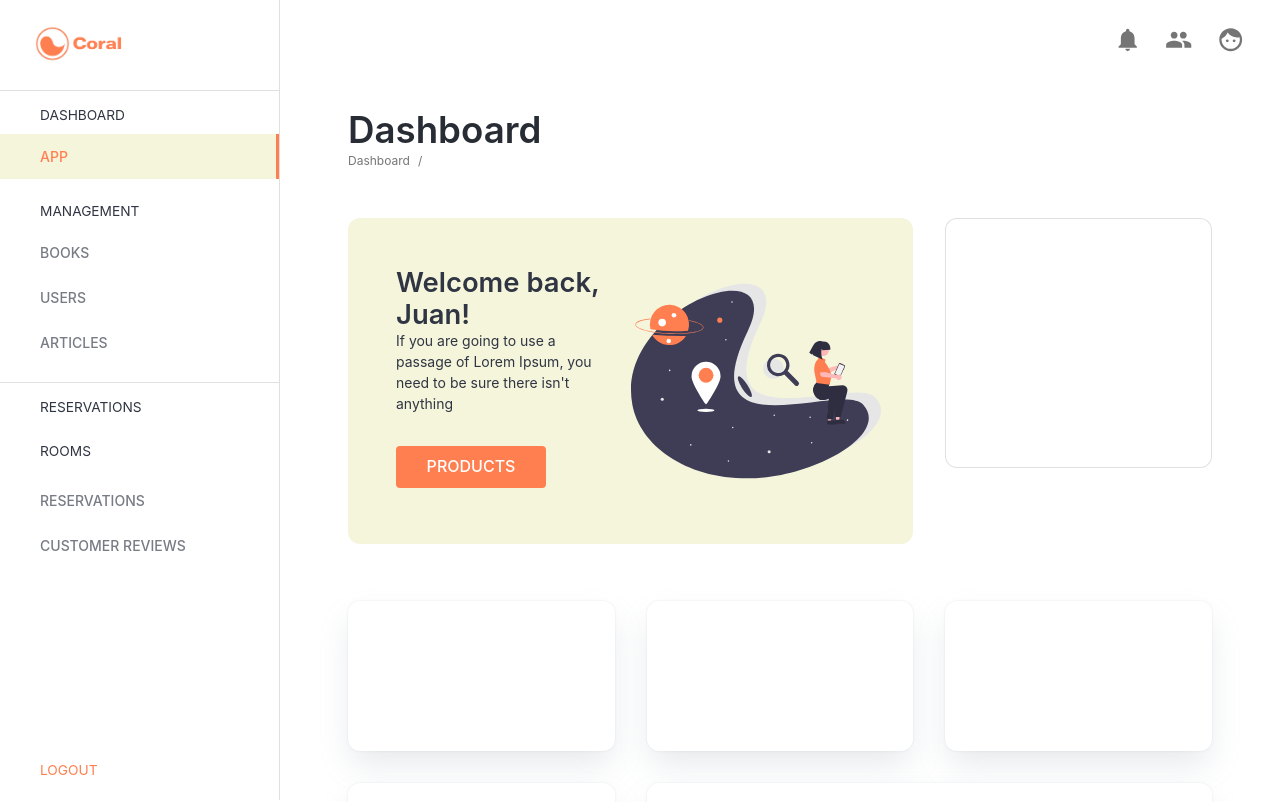
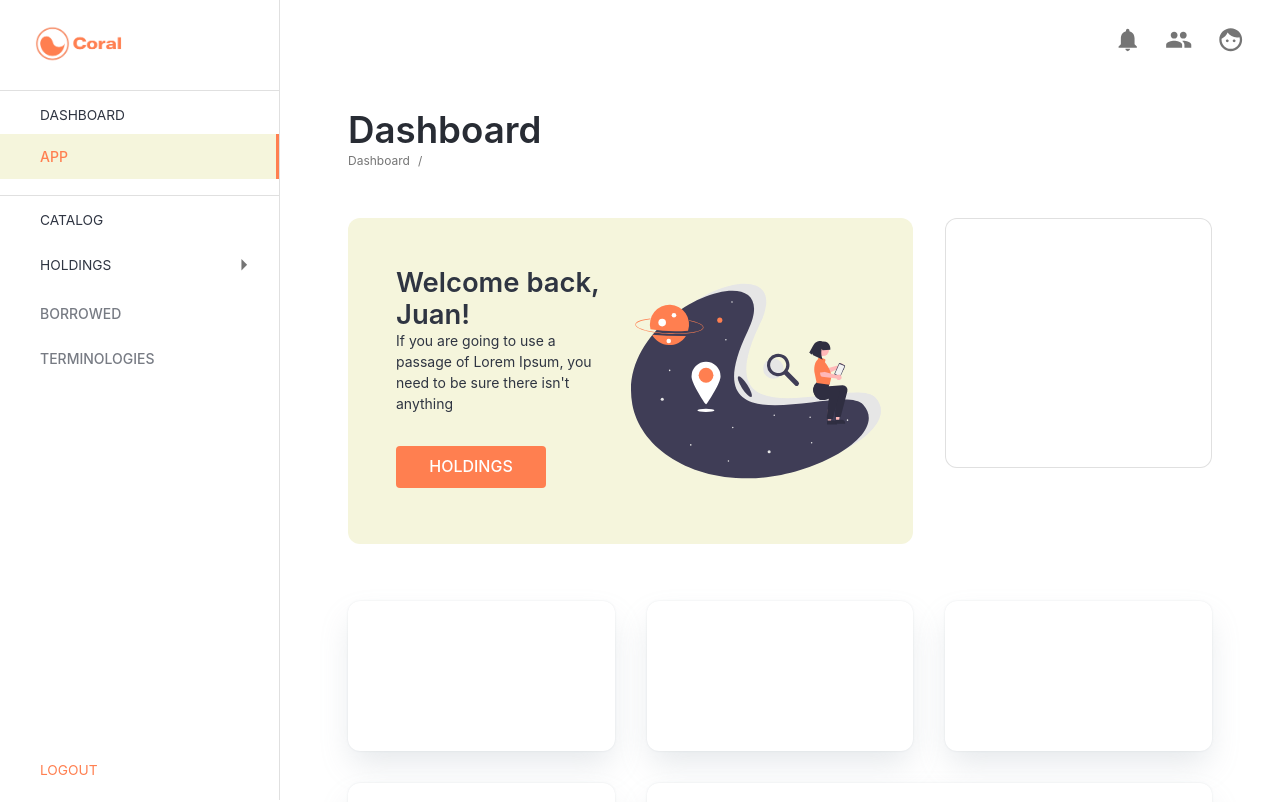
Before and after one commit to baeyacorpuz/react-templates, a React (Create React App) app: page /d/home in a window 1280 px wide. Shown: the top 802 px of the page. Built offline with nearby package versions, Linux system fonts and the light colour scheme; sample sign-in values are in the browser's storage.

Commit message:
[ fix ] new sidebar

```diff
--- a/src/api/books.js
+++ b/src/api/books.js
@@ -67,3 +67,13 @@ export const getBookDetails = async (params) => {
     })
   return apiResponse
 }
+
+export const getTerminologies = async () => {
+  const apiResponse = await axios
+    .get(`${BASE_URL}/v1/terminology`, headers)
+    .then((response) => response.data.terminology)
+    .catch((err) =>{
+      console.log(err.message);
+    })
+  return apiResponse
+}
--- /dev/null
+++ b/src/components/dashboard/Books/sub-components/Terminologies.js
@@ -0,0 +1,58 @@
+import { Card, makeStyles } from "@material-ui/core";
+import { CardContent } from "@material-ui/core";
+import { Grid } from "@material-ui/core";
+import { Typography } from "@material-ui/core";
+import { Container } from "@material-ui/core"
+import { useEffect, useState } from "react";
+import { Helmet } from "react-helmet"
+import { getTerminologies } from "../../../../api/books";
+import SplashScreen from "../../../common/SplashScreen";
+
+const useStyles = makeStyles({
+})
+
+const Terminologies = () => {
+  const [loading, setLoading] = useState(true);
+  const [terms, setTerms] = useState([])
+
+  const classes = useStyles();
+
+  useEffect(() => {
+    const loadInitialData = async () => {
+      const data = await getTerminologies()
+      setTerms(data)
+      setLoading(false);
+    }
+
+    loadInitialData()
+  }, [])
+  return (
+    <>
+      <Helmet title="Management: Terminologies"></Helmet>
+      {loading ? (
+        <SplashScreen />
+      ) : (
+        <Container maxWidth="lg">
+          <Grid container spacing={1}>
+            {terms.map((term) => (
+              <Grid item sm={12} key={term.term}>
+                <Card className={classes.root} variant="outlined">
+                  <CardContent>
+                    <Typography variant="overline" color="secondary" component="h2">
+                      {term.term}
+                    </Typography>
+                    <Typography variant="caption" color="textSecondary" component="p">
+                      {term.definition}
+                    </Typography>
+                  </CardContent>
+                </Card>
+              </Grid>
+            ))}
+          </Grid>
+        </Container>
+      )}
+    </>
+  );
+}
+
+export default Terminologies;
--- a/src/components/dashboard/DashboardTwo.js
+++ b/src/components/dashboard/DashboardTwo.js
@@ -16,6 +16,7 @@ import Books from "./Books/Books";
 import User from "./User/User";
 import UserForm from "./User/UserForm";
 import BookDetails from "./Books/BookDetails";
+import Terminologies from "./Books/sub-components/Terminologies";
 
 const drawerWidth = 280;
 
@@ -68,11 +69,12 @@ const DashboardTwo = () => {
             <Route path="/d/book" component={BookForm} />
             <Route path="/d/book-detail/:id" component={BookDetails} />
             <Route path="/d/books" component={Books} />
-            <Route path="/d/books/category" component={Category} />
-            <Route path="/d/books/author" component={Category} />
+            <Route path="/d/book/category" component={Category} />
+            <Route path="/d/book/author" component={Category} />
             <Route path="/d/ecommerce/products" component={Products} />
             <Route path="/d/ecommerce/create" component={Create} />
             <Route path="/d/ecommerce/tag" component={Tag} />
+            <Route path="/d/terminologies" component={Terminologies} />
           </Switch>
         </div>
       </div>
--- a/src/components/dashboard/Layout/Home.js
+++ b/src/components/dashboard/Layout/Home.js
@@ -12,6 +12,7 @@ import Helmet from "react-helmet";
 import PageTitle from "../../common/PageTitle";
 import Reminder from "../../../assets/images/svg/search.svg"
 import clsx from "clsx";
+import { Link } from "react-router-dom";
 
 const useStyles = makeStyles((theme) => ({
   paperWrapper: {
@@ -73,7 +74,9 @@ const Home = () => {
                     If you are going to use a passage of Lorem Ipsum, you need
                     to be sure there isn't anything
                   </Typography>
-                  <Button className={classes.controls} variant="contained" color="primary">Products</Button>
+                  <Link to={`/d/holdings/list`}>
+                    <Button className={classes.controls} variant="contained" color="primary">Holdings</Button>
+                  </Link>
                 </CardContent>
               </div>
               <img src={Reminder} alt="cover" className={classes.cover} />
--- a/src/components/dashboard/Layout/SidebarTwo.js
+++ b/src/components/dashboard/Layout/SidebarTwo.js
@@ -1,5 +1,6 @@
-import { Divider, Typography } from "@material-ui/core";
+import { Divider, ListItemIcon, Typography } from "@material-ui/core";
 import { Drawer, Hidden, List, ListItem, Collapse, makeStyles } from "@material-ui/core";
+import { ArrowDropDown, ArrowRight } from "@material-ui/icons";
 import { Fragment, useState } from "react";
 import { NavLink } from "react-router-dom";
 
@@ -90,8 +91,24 @@ const useStyles = makeStyles((theme) => ({
     "&.MuiListItem-root.active": {
       backgroundColor: "beige",
       color: "coral",
-      borderRight: "3px solid coral"
-    }
+      borderRight: "3px solid coral",
+      "&.MuiListItemIcon-root": {
+        minWidth: "30px !important"
+      },
+      "& .MuiListItemIcon-root": {
+        color: "coral"
+      }
+    },
+    "&.MuiListItem-button": {
+      display: "flex",
+      alignContent: "center",
+      justifyContent: "space-between"
+    },
+    "& .MuiListItemIcon-root": {
+      minWidth: "30px !important",
+      marginTop: "-1px",
+    },
+    borderRight: "3px solid transparent",
   },
 }));
 
@@ -158,8 +175,11 @@ const SidebarTwo = ({ mobileOpen, handleDrawerToggle }) => {
                     <>
                       {item.items ? (
                         <>
-                          <ListItem button onClick={handleClick} className={window.location.pathname.includes(`/d/${item.key}/`) ? classes.parentActive + " active" : null}>
+                          <ListItem button onClick={handleClick} className={window.location.pathname.includes(`/d/${item.key}/`) ? classes.parentActive + " active" : classes.parentActive + " null"}>
                             <Typography className={classes.parentList} variant="overline">{item.label}</Typography>
+                            <ListItemIcon>
+                              {open ? <ArrowDropDown /> : <ArrowRight />}
+                            </ListItemIcon>
                           </ListItem>
                           {item.items.map((nested, index) => (
                             <Fragment key={index}>
--- a/src/utils/menuData.js
+++ b/src/utils/menuData.js
@@ -8,42 +8,71 @@ export const menuList = [
       "d/home"
     ]
   },
-  {
-    label: "Management",
-    items: [
-      {
-        label: "Books",
-        key: "books",
-        items: [
-          { label: "Book List", key: "books" },
-          { label: "Category", key: "category" },
-          { label: "Authors", key: "author" },
-        ],
-        activePath: ["d/books/list", "d/books/category", "/book", "books", "category"]
-      },
-      { label: "Users", key: "users", },
-      { label: "Articles", key: "articles" }
-    ],
-    activePath: [
-      "d/books"
-    ]
-  },
+  // {
+  //   label: "Management",
+  //   items: [
+      // {
+      //   label: "Books",
+      //   key: "books",
+      //   items: [
+      //     { label: "Book List", key: "books" },
+      //     { label: "Category", key: "category" },
+      //     { label: "Authors", key: "author" },
+      //   ],
+      //   activePath: ["d/books/list", "d/books/category", "/book", "books", "category"]
+      // },
+    //   { label: "Users", key: "users", },
+    //   { label: "Articles", key: "articles" }
+    // ],
+  //   activePath: [
+  //     "d/books"
+  //   ]
+  // },
 ]
 
 export const mockData = [
+  // {
+  //   label: "Reservations",
+  //   items: [
+  //     {
+  //       label: "Rooms",
+  //       key: "rooms",
+  //       items: [
+  //         { label: "Create", key: "add", activePath: ["create"] },
+  //         { label: "List", key: "list", activePath: ["list"] }
+  //       ],
+  //     },
+  //     { label: "Reservations", key: "reservation", activePath: ["reservation"] },
+  //     { label: "Customer Reviews", key: "customer-reviews" }
+  //   ]
+  // },
   {
-    label: "Reservations",
+    label: "Catalog",
     items: [
       {
-        label: "Rooms",
-        key: "rooms",
+        label: "Holdings",
+        key: "holdings",
         items: [
-          { label: "Create", key: "add", activePath: ["create"] },
-          { label: "List", key: "list", activePath: ["list"] }
-        ],
+          { label: "Create", key: "add" },
+          { label: "List", key: "list" },
+          {
+            label: "Authors",
+            key: "author"
+          },
+          {
+            label: "Category",
+            key: "category"
+          },
+        ]
       },
-      { label: "Reservations", key: "reservation", activePath: ["reservation"] },
-      { label: "Customer Reviews", key: "customer-reviews" }
+      {
+        label: "Borrowed",
+        key: "borrowed"
+      },
+      {
+        label: "Terminologies",
+        key: "terminologies"
+      },
     ]
   }
 ]
```
